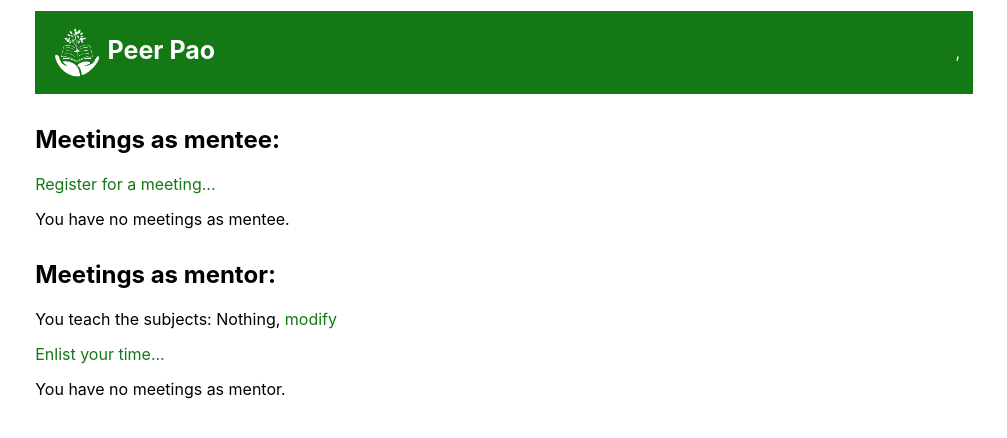
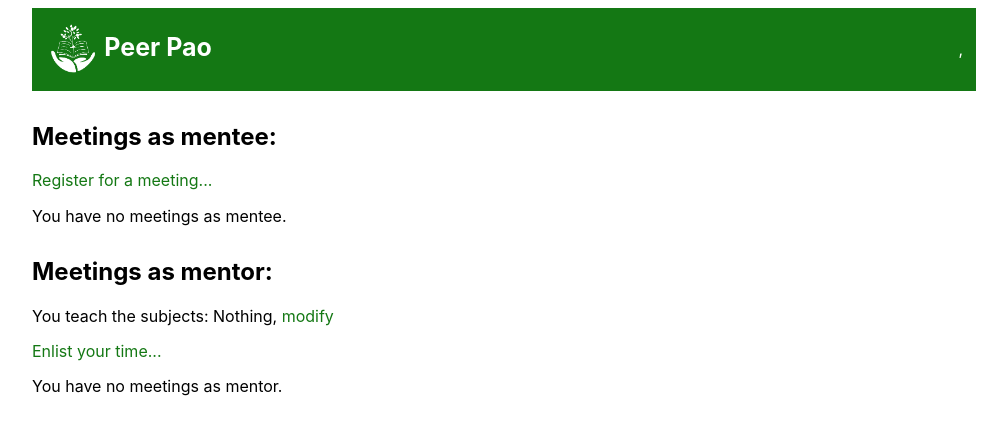
Before and after one commit to runxiyu/mentorweb, a Flask app: template templates/index.html in a window 1280 px wide. Shown: the top 438 px of the page, without its empty margins (136-1143 px from the left). Run offline with Flask 3, Linux system fonts and the light colour scheme; the template is opened without the code that fills it, so the values that code supplies are empty.

Commit message:
Minor CSS Edits

```diff
--- a/static/style.css
+++ b/static/style.css
@@ -12,10 +12,6 @@ hr {
 	background-color: black;
 	border-width: 0;
 	height: 1px;
-}
-
-body {
-	margin: 0.7em;
 }
 
 a {
```
